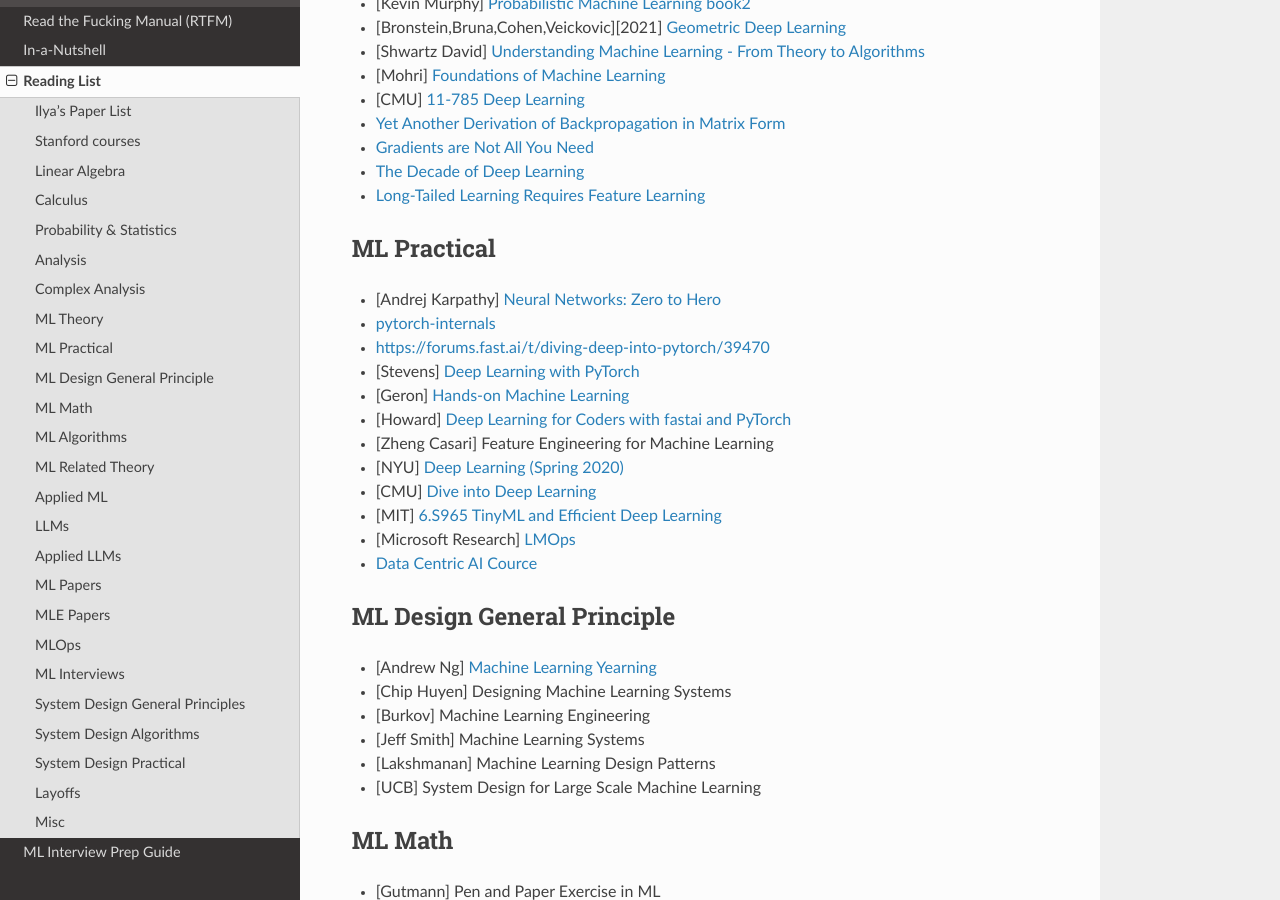
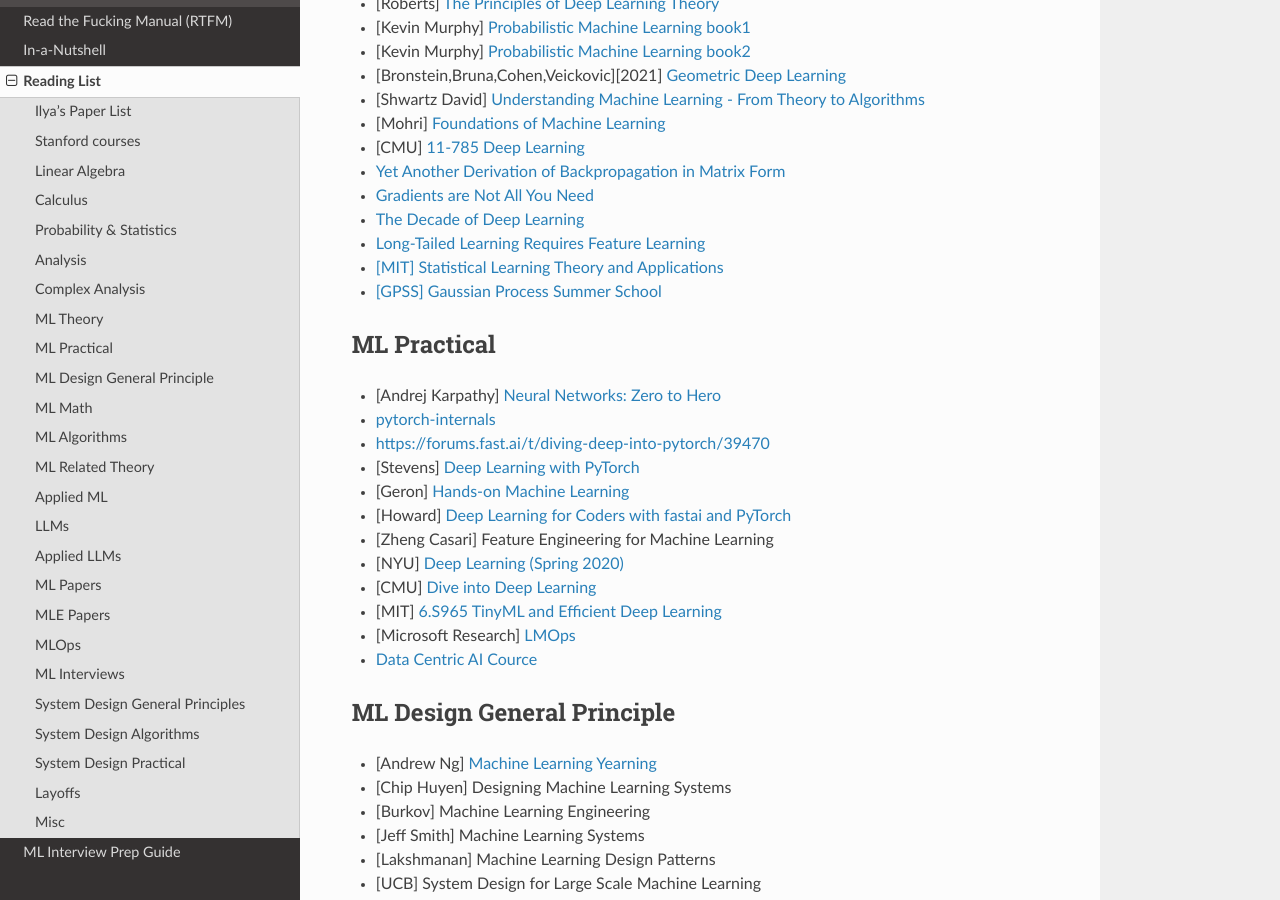
Before and after one commit to uselesstechjunks/leetcode, a Sphinx documentation site: the page built from docs/source/readlist.rst, in a window 1280 px wide and 900 px high, scrolled down 2188 px. Built offline with Sphinx 7.4.7 and the Read the Docs theme 2.0.0, drawn with Linux system fonts in a browser that asks for light colours; some of the changed text lies outside the part shown.

Commit message:
Update readlist.rst (#152)
* Update readlist.rst

* Update readlist.rst

* Update readlist.rst

* Update readlist.rst

* Update readlist.rst

```diff
--- a/docs/source/readlist.rst
+++ b/docs/source/readlist.rst
@@ -99,7 +101,8 @@ ML Theory
 * `Gradients are Not All You Need <https://arxiv.org/pdf/2111.05803.pdf>`_
 * `The Decade of Deep Learning <https://bmk.sh/2019/12/31/The-Decade-of-Deep-Learning/>`_
 * `Long-Tailed Learning Requires Feature Learning <https://openreview.net/pdf?id=S-h1oFv-mq>`_
-
+* `[MIT] Statistical Learning Theory and Applications <https://cbmm.mit.edu/lh-9-520/syllabus>`_
+* `[GPSS] Gaussian Process Summer School <https://gpss.cc/gpss23/program>`_
 
 ML Practical
 ***********************************
```
Also changed, not shown: other parts of docs/source/readlist.rst (+3 -0 lines).
